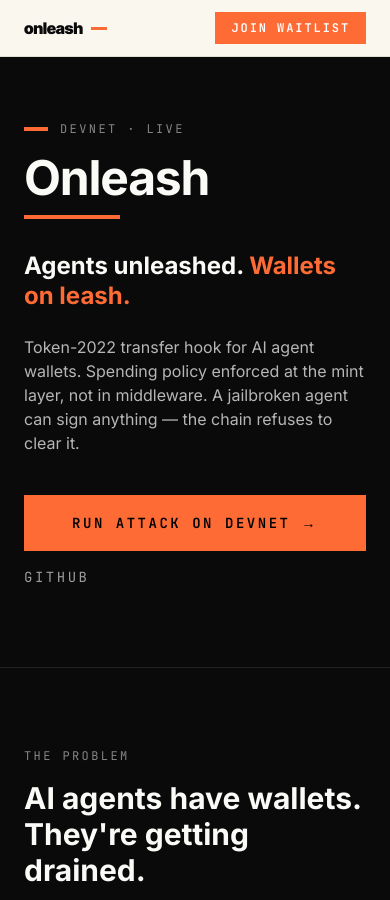
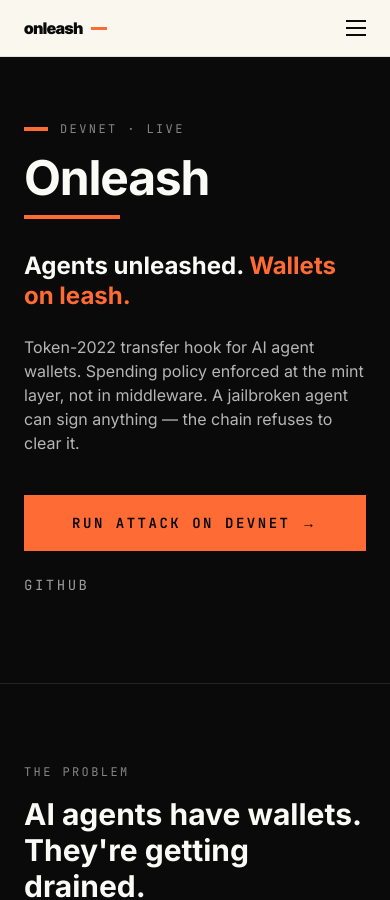
Before and after one commit to amalia020/onleash, a Next.js app in the folder site/: page /demo in a window 390 px wide. Shown: the top 900 px of the page. Built offline with nearby package versions, Linux system fonts and the light colour scheme.

Commit message:
fix(mobile): hamburger nav menu, checks grid breakpoint, result panel padding, touch targets

```diff
--- a/site/app/demo/page.tsx
+++ b/site/app/demo/page.tsx
@@ -85,7 +85,7 @@
               href="https://github.com/amalia020/onleash"
               target="_blank"
               rel="noreferrer"
-              className="font-mono text-sm uppercase tracking-[0.18em] text-white/60 underline-offset-4 hover:text-[#FAFAF7] hover:underline"
+              className="font-mono text-sm uppercase tracking-[0.18em] text-white/60 underline-offset-4 hover:text-[#FAFAF7] hover:underline py-2 inline-block"
             >
               github
             </a>
@@ -140,7 +140,7 @@
             Three checks; any failure reverts the entire atomic transaction.
           </p>
 
-          <div className="mt-12 grid gap-px bg-white/10 lg:grid-cols-3">
+          <div className="mt-12 grid gap-px bg-white/10 sm:grid-cols-2 lg:grid-cols-3">
             {CHECKS.map((c, i) => (
               <article key={c.title} className="bg-[#0A0A0A] p-6">
                 <div className="font-mono text-[10px] uppercase tracking-[0.2em] text-[#FF6B35]">
@@ -260,7 +260,7 @@
   }
   if (result.reverted) {
     return (
-      <div className="mt-8 border-2 border-[#FF6B35] bg-[#FF6B35]/5 p-6">
+      <div className="mt-8 border-2 border-[#FF6B35] bg-[#FF6B35]/5 p-4 sm:p-6 overflow-hidden">
         <div className="font-mono text-[10px] uppercase tracking-[0.2em] text-[#FF6B35]">
           ✓ transaction rejected on chain · attack blocked
         </div>
@@ -321,7 +321,7 @@
 
 function KV({ k, v }: { k: string; v: string }) {
   return (
-    <div className="grid grid-cols-[110px_1fr] gap-3 text-white/70">
+    <div className="grid grid-cols-[90px_1fr] gap-2 text-white/70 text-[11px]">
       <span className="text-white/40">{k}</span>
       <span className="break-all text-white/90">{v}</span>
     </div>
--- a/site/app/integrate/page.tsx
+++ b/site/app/integrate/page.tsx
@@ -185,7 +185,7 @@
           <SectionLabel>API reference · OnleashClient</SectionLabel>
           <div className="mt-6 grid gap-px bg-[color:var(--line)]">
             {API_METHODS.map(m => (
-              <div key={m.method} className="bg-[color:var(--paper)] p-5 grid sm:grid-cols-[240px_1fr] gap-3 sm:gap-6 sm:items-start">
+              <div key={m.method} className="bg-[color:var(--paper)] p-5 grid gap-3 sm:grid-cols-[220px_1fr] sm:gap-6 sm:items-start">
                 <code className={`${mono} text-sm text-[color:var(--brand)] break-all`}>{m.method}</code>
                 <p className="text-sm text-[color:var(--ink-2)]">{m.desc}</p>
               </div>
--- a/site/components/nav.tsx
+++ b/site/components/nav.tsx
@@ -2,6 +2,7 @@
 
 import Link from "next/link";
 import { usePathname } from "next/navigation";
+import { useState } from "react";
 
 const mono = "font-[family-name:var(--font-mono-family)]";
 const display = "font-[family-name:var(--font-display-family)]";
@@ -11,18 +12,20 @@
   { href: "/demo",         label: "Demo" },
   { href: "/integrate",    label: "Integrate" },
   { href: "/roadmap",      label: "Roadmap" },
-  { href: "/security",    label: "Security" },
+  { href: "/security",     label: "Security" },
 ];
 
 export default function Nav() {
   const path = usePathname();
+  const [open, setOpen] = useState(false);
 
   return (
+    <>
       <nav className="sticky top-0 z-50 border-b border-[color:var(--line)] bg-[color:var(--paper)] px-6 py-0">
         <div className="mx-auto flex max-w-5xl items-center justify-between h-14">
 
           {/* Wordmark */}
-        <Link href="/" className="flex items-center gap-2 group">
+          <Link href="/" className="flex items-center gap-2 group" onClick={() => setOpen(false)}>
             <span className={`${display} text-base font-black tracking-tight`}>onleash</span>
             <span className="inline-block h-[3px] w-4 bg-[color:var(--brand)] transition-all group-hover:w-6" />
           </Link>
@@ -50,8 +53,8 @@
             })}
           </div>
 
-        {/* CTA */}
-        <div className="flex items-center gap-4">
+          {/* Right side */}
+          <div className="flex items-center gap-3">
             <a
               href="https://github.com/amalia020/onleash"
               target="_blank"
@@ -62,13 +65,61 @@
             </a>
             <Link
               href="/#waitlist"
-            className={`${mono} bg-[color:var(--brand)] px-4 py-2 text-xs font-bold uppercase tracking-[0.16em] text-white hover:bg-[color:var(--brand-2)] transition-colors`}
+              className={`${mono} hidden md:block bg-[color:var(--brand)] px-4 py-2 text-xs font-bold uppercase tracking-[0.16em] text-white hover:bg-[color:var(--brand-2)] transition-colors`}
+            >
+              Join waitlist
+            </Link>
+            {/* Hamburger */}
+            <button
+              type="button"
+              aria-label={open ? "Close menu" : "Open menu"}
+              onClick={() => setOpen(!open)}
+              className="md:hidden flex flex-col gap-[5px] p-2 -mr-2"
+            >
+              <span className={`block h-[2px] w-5 bg-[color:var(--ink)] transition-transform ${open ? "translate-y-[7px] rotate-45" : ""}`} />
+              <span className={`block h-[2px] w-5 bg-[color:var(--ink)] transition-opacity ${open ? "opacity-0" : ""}`} />
+              <span className={`block h-[2px] w-5 bg-[color:var(--ink)] transition-transform ${open ? "-translate-y-[7px] -rotate-45" : ""}`} />
+            </button>
+          </div>
+
+        </div>
+      </nav>
+
+      {/* Mobile menu drawer */}
+      {open && (
+        <div className="md:hidden fixed inset-0 top-14 z-40 bg-[color:var(--paper)] border-t border-[color:var(--line)] flex flex-col px-6 py-6 gap-1">
+          {LINKS.map((l) => {
+            const active = path === l.href;
+            return (
+              <Link
+                key={l.href}
+                href={l.href}
+                onClick={() => setOpen(false)}
+                className={`${mono} py-3 text-sm uppercase tracking-[0.16em] border-b border-[color:var(--line)] transition-colors
+                  ${active ? "text-[color:var(--brand)]" : "text-[color:var(--ink-2)] hover:text-[color:var(--ink)]"}`}
+              >
+                {l.label}
+              </Link>
+            );
+          })}
+          <a
+            href="https://github.com/amalia020/onleash"
+            target="_blank"
+            rel="noreferrer"
+            onClick={() => setOpen(false)}
+            className={`${mono} py-3 text-sm uppercase tracking-[0.16em] border-b border-[color:var(--line)] text-[color:var(--ink-2)] hover:text-[color:var(--ink)]`}
+          >
+            GitHub →
+          </a>
+          <Link
+            href="/#waitlist"
+            onClick={() => setOpen(false)}
+            className={`${mono} mt-4 bg-[color:var(--brand)] px-4 py-3 text-sm font-bold uppercase tracking-[0.16em] text-white text-center hover:bg-[color:var(--brand-2)] transition-colors`}
           >
             Join waitlist
           </Link>
         </div>
-
-      </div>
-    </nav>
+      )}
+    </>
   );
 }
```
Lines whose indentation alone changed are shown as unchanged.
